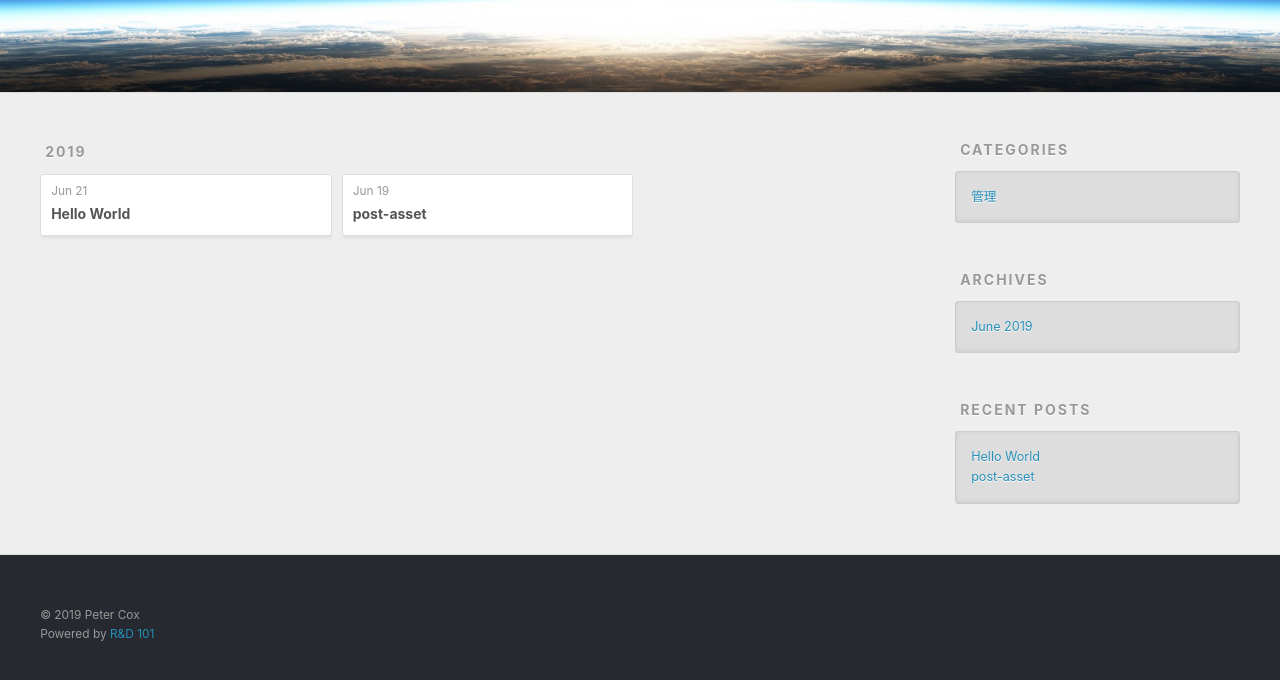
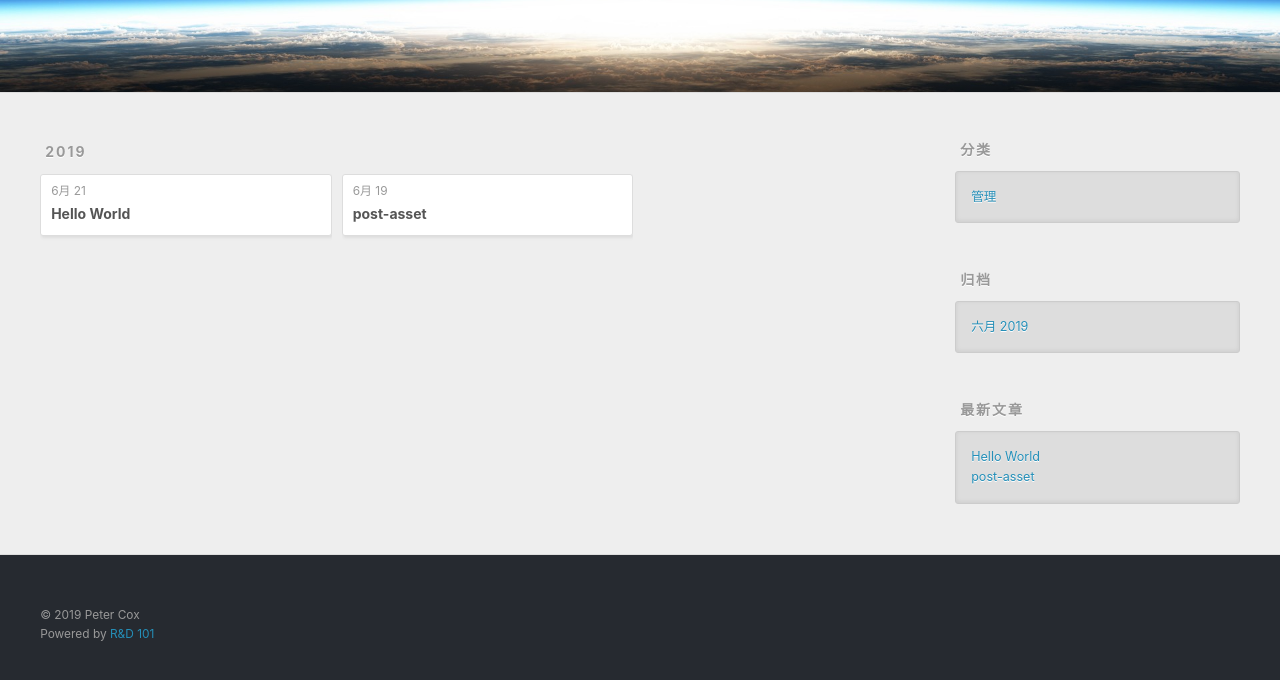
Before and after one commit to wuxingguo/rd101, a plain HTML site: page archives/index.html in a window 1280 px wide. Shown: the part 208-888 px from the top of the page. Drawn offline with nearby package versions, Linux system fonts and the light colour scheme.

Commit message:
Site updated: 2019-06-21 15:08:43

```diff
--- a/archives/index.html
+++ b/archives/index.html
@@ -5,13 +5,13 @@
 
 
 
-  <title>Archives | R&amp;D 101</title>
+  <title>归档 | R&amp;D 101</title>
   <meta name="viewport" content="width=device-width, initial-scale=1, maximum-scale=1">
   <meta property="og:type" content="website">
 <meta property="og:title" content="R&amp;D 101">
 <meta property="og:url" content="http://138.128.218.139/archives/index.html">
 <meta property="og:site_name" content="R&amp;D 101">
-<meta property="og:locale" content="default">
+<meta property="og:locale" content="zh-CN">
 <meta name="twitter:card" content="summary">
 <meta name="twitter:title" content="R&amp;D 101">
 
@@ -51,7 +51,7 @@
 
           <a id="nav-rss-link" class="nav-icon" href="/atom.xml" title="RSS Feed"></a>
 
-        <a id="nav-search-btn" class="nav-icon" title="Search"></a>
+        <a id="nav-search-btn" class="nav-icon" title="搜索"></a>
       </nav>
       <div id="search-form-wrap">
         <form action="//google.com/search" method="get" accept-charset="UTF-8" class="search-form"><input type="search" name="q" class="search-form-input" placeholder="Search"><button type="submit" class="search-form-submit">&#xF002;</button><input type="hidden" name="sitesearch" value="http://138.128.218.139"></form>
@@ -77,7 +77,7 @@
   <div class="archive-article-inner">
     <header class="archive-article-header">
       <a href="/2019/06/21/hello-world/" class="archive-article-date">
-  <time datetime="2019-06-21T06:11:00.861Z" itemprop="datePublished">Jun 21</time>
+  <time datetime="2019-06-21T06:11:00.861Z" itemprop="datePublished">6月 21</time>
 </a>
 
 
@@ -96,7 +96,7 @@
   <div class="archive-article-inner">
     <header class="archive-article-header">
       <a href="/2019/06/19/post-asset/" class="archive-article-date">
-  <time datetime="2019-06-19T06:45:44.000Z" itemprop="datePublished">Jun 19</time>
+  <time datetime="2019-06-19T06:45:44.000Z" itemprop="datePublished">6月 19</time>
 </a>
 
 
@@ -120,7 +120,7 @@
 
 
   <div class="widget-wrap">
-    <h3 class="widget-title">Categories</h3>
+    <h3 class="widget-title">分类</h3>
     <div class="widget">
       <ul class="category-list"><li class="category-list-item"><a class="category-list-link" href="/categories/管理/">管理</a></li></ul>
     </div>
@@ -135,9 +135,9 @@
 
 
   <div class="widget-wrap">
-    <h3 class="widget-title">Archives</h3>
+    <h3 class="widget-title">归档</h3>
     <div class="widget">
-      <ul class="archive-list"><li class="archive-list-item"><a class="archive-list-link" href="/archives/2019/06/">June 2019</a></li></ul>
+      <ul class="archive-list"><li class="archive-list-item"><a class="archive-list-link" href="/archives/2019/06/">六月 2019</a></li></ul>
     </div>
   </div>
 
@@ -145,7 +145,7 @@
 
 
   <div class="widget-wrap">
-    <h3 class="widget-title">Recent Posts</h3>
+    <h3 class="widget-title">最新文章</h3>
     <div class="widget">
       <ul>
 
```
Also changed, not shown: 2019/06/19/post-asset/index.html (+7 -7 lines), 2019/06/21/hello-world/index.html (+7 -7 lines), archives/2019/06/index.html (+9 -9 lines), archives/2019/index.html (+9 -9 lines), categories/管理/index.html (+8 -8 lines), index.html (+8 -8 lines), page-title/index.html (+7 -7 lines).
